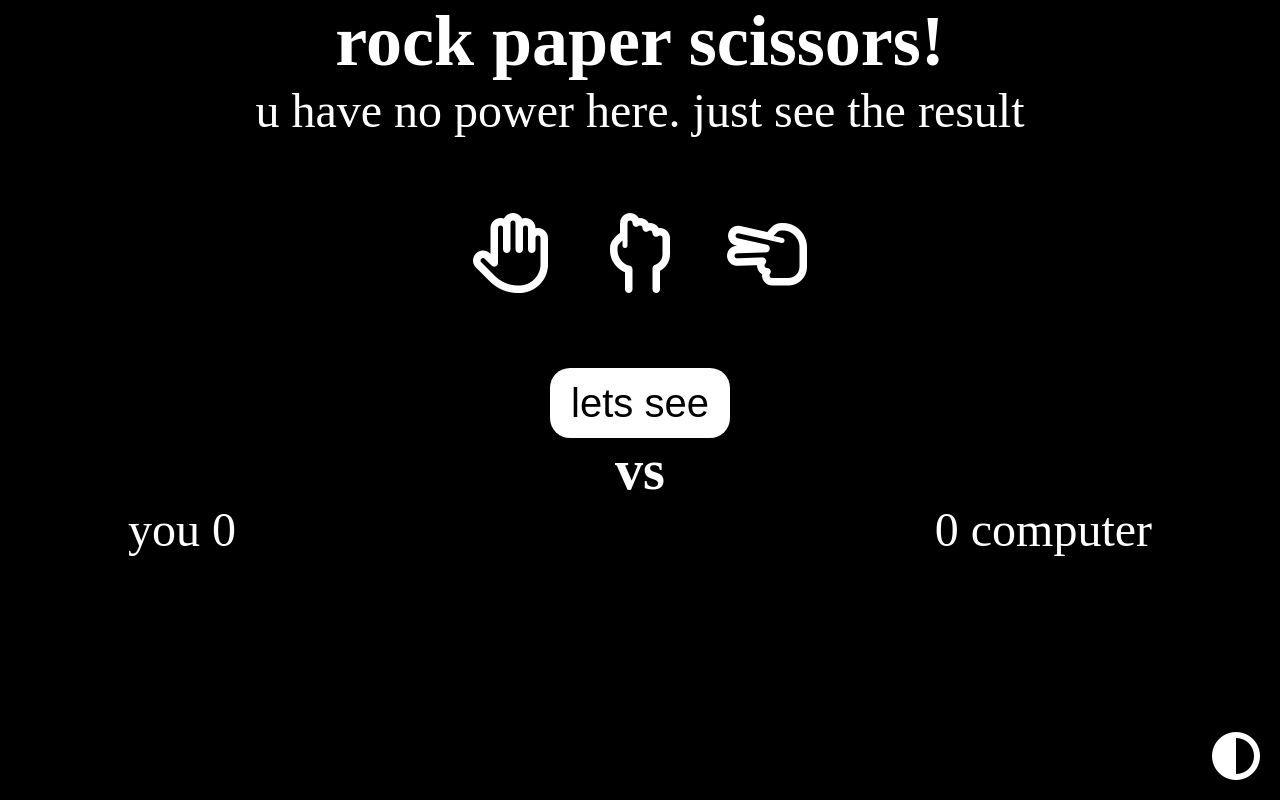
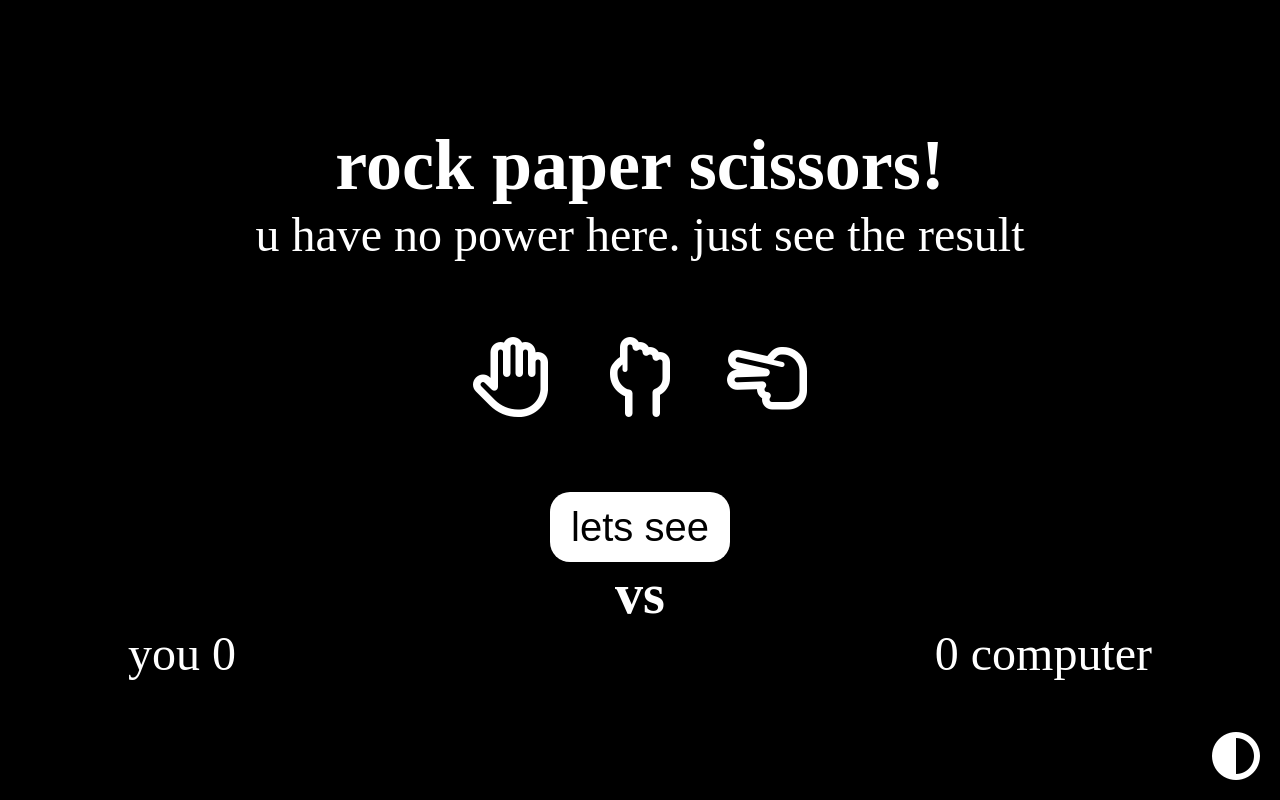
Before and after one commit to tulusibrahim/RockPaperScissor, a plain HTML site: page index.html in a window 1280 px wide. Drawn offline with Linux system fonts and the light colour scheme.

Commit message:
benerin style

```diff
--- a/index.html
+++ b/index.html
@@ -8,8 +8,8 @@
     <link rel="stylesheet" href="style.css" />
   </head>
 
-  <body id="content">
-    <div>
+  <body>
+    <div id="content">
       <h2>rock paper scissors!</h2>
       <p>u have no power here. just see the result</p>
       <br />
--- a/style.css
+++ b/style.css
@@ -44,6 +44,8 @@ button {
 body {
   font-size: 3em;
   display: flex;
+  justify-content: center;
+  align-items: center;
   background-color: black;
   color: white;
 }
@@ -55,10 +57,9 @@ body {
 
 #content {
   display: flex;
-  margin: auto;
   text-align: center;
   justify-content: center;
-  display: flex;
+  align-items: center;
   flex: 1 1 800px;
   flex-direction: column;
   transition: 0.25s;
```
